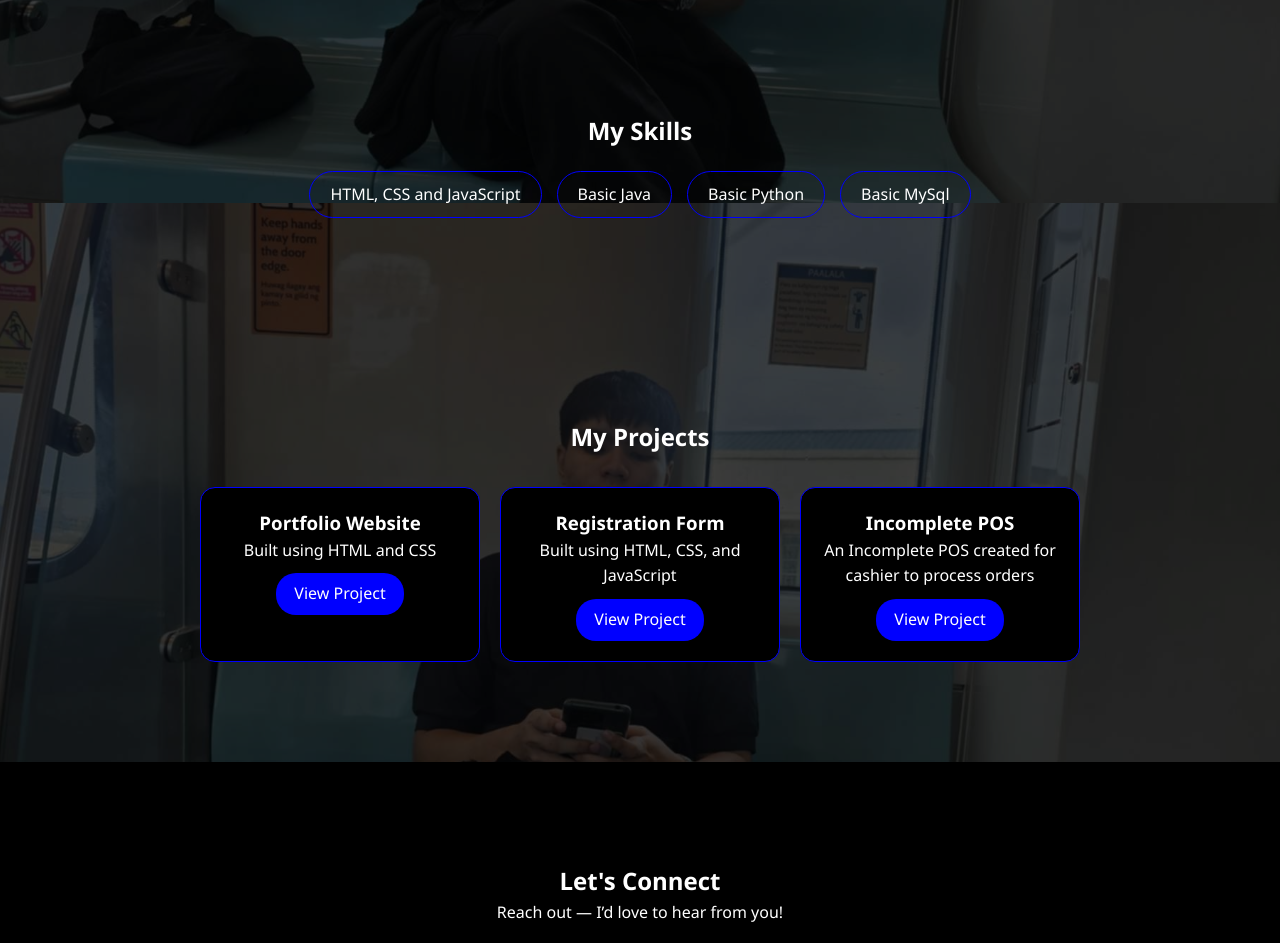
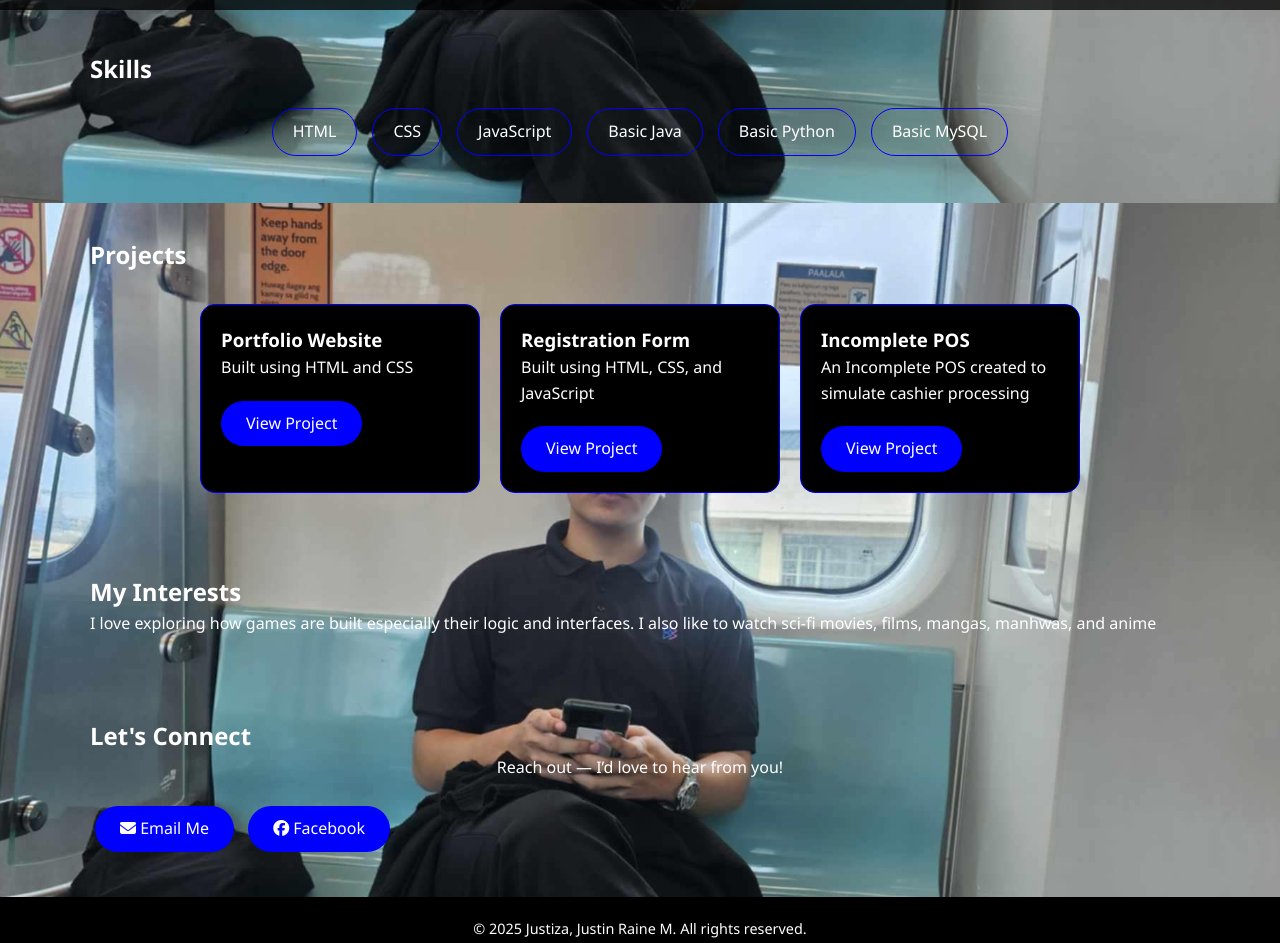
Before and after one commit to JmRaine/my-portfolio, a plain HTML site: page index.html in a window 1280 px wide. Shown: the part 597-1540 px from the top of the page. Drawn offline with Linux system fonts and the light colour scheme.

Commit message:
Update index.html

```diff
--- a/index.html
+++ b/index.html
@@ -1,10 +1,11 @@
 <!DOCTYPE html>
 <html lang="en">
 <head>
-    <meta charset="UTF-8">
-    <meta name="viewport" content="width=device-width, initial-scale=1.0">
-    <title>Justin Raine's Portfolio</title>
-    <link rel="stylesheet" href="style.css" />
+  <meta charset="UTF-8" />
+  <meta name="viewport" content="width=device-width, initial-scale=1.0" />
+  <title>Justin Raine's Portfolio</title>
+  <link rel="stylesheet" href="https://cdnjs.cloudflare.com/ajax/libs/font-awesome/6.5.0/css/all.min.css" />
+  <link rel="stylesheet" href="style.css">
 </head>
 <body>
 
@@ -14,71 +15,77 @@
       <nav>
         <a href="#skills">Skills</a>
         <a href="#projects">Projects</a>
+        <a href="#hobbies">Hobbies</a>
         <a href="#contact">Contact</a>
-        <a href="aboutme.html">About me</a>
+        <a href="aboutme.html">About Me</a>
       </nav>
     </div>
   </header>
 
-
   <section class="hero">
     <div class="container">
       <h2>Hello, I'm <span class="highlight">Justin Raine M. Justiza</span></h2>
-      <p>Aspiring Web Developer | Programmer</p>
+      <p class="sub">Aspiring Web Developer | Programmer</p>
       <p class="sub">2nd Year IT Student @ NU-MOA</p>
-      <a href="aboutme.html" class="btn">About Me</a>
+      <a href="aboutme.html" class="btn">Learn More</a>
     </div>
   </section>
 
-
-  <section id="skills" class="skills">
+  <section id="skills">
     <div class="container">
-      <h2>My Skills</h2>
+      <h2 class="section-title">Skills</h2>
       <div class="skills-list">
-        <span>HTML, CSS and JavaScript</span>
+        <span>HTML</span>
+        <span>CSS</span>
+        <span>JavaScript</span>
         <span>Basic Java</span>
         <span>Basic Python</span>
-        <span>Basic MySql</span>
+        <span>Basic MySQL</span>
       </div>
     </div>
   </section>
 
-
-  <section id="projects" class="projects">
+  <section id="projects">
     <div class="container">
-      <h2>My Projects</h2>
+      <h2 class="section-title">Projects</h2>
       <div class="project-cards">
-
         <div class="card">
           <h3>Portfolio Website</h3>
           <p>Built using HTML and CSS</p>
-          <a href="#" class="btn-small">View Project</a>
+          <a href="#" class="btn">View Project</a>
         </div>
-
         <div class="card">
           <h3>Registration Form</h3>
           <p>Built using HTML, CSS, and JavaScript</p>
-          <a href="index2.html" class="btn-small">View Project</a>
+          <a href="index2.html" class="btn">View Project</a>
         </div>
-
         <div class="card">
           <h3>Incomplete POS</h3>
-          <p>An Incomplete POS created for cashier to process orders</p>
-          <a href="pos.html" class="btn-small">View Project</a>
+          <p>An Incomplete POS created to simulate cashier processing</p>
+          <a href="pos.html" class="btn">View Project</a>
         </div>
-
       </div>
     </div>
   </section>
 
+  <section id="hobbies" class="hobbies">
+    <div class="container">
+      <h2 class="section-title">My Interests</h2>
+      <p>I love exploring how games are built especially their logic and interfaces. I also like to watch sci-fi movies, films, mangas, manhwas, and anime</p>
+    </div>
+  </section>
 
-  <section id="contact" class="contact">
+  <section id="contact">
     <div class="container">
-      <h2>Let's Connect</h2>
-      <p>Reach out — I’d love to hear from you!</p>
+      <h2 class="section-title">Let's Connect</h2>
+      <p style="text-align: center;">Reach out — I’d love to hear from you!</p>
       <div class="contact-buttons">
-        <a href="mailto:justinraine0514@gmail.com" class="btn">Email Me</a>
-        <a href="https://www.facebook.com/justin.rainee" class="btn">Facebook</a>
+        <a href="mailto:justinrainee@gmail.com?subject=Hi%20Justin!&body=Hi%20Justin%2C%20I%20saw%20your%20portfolio%20and..." class="btn">
+          <i class="fas fa-envelope"></i> Email Me
+        </a>
+        <a href="https://www.facebook.com/justin.rainee" class="btn">
+          <i class="fab fa-facebook"></i> Facebook
+        </a>
       </div>
     </div>
   </section>
@@ -86,5 +93,6 @@
   <footer>
     <p>&copy; 2025 Justiza, Justin Raine M. All rights reserved.</p>
   </footer>
+
 </body>
 </html>
```
